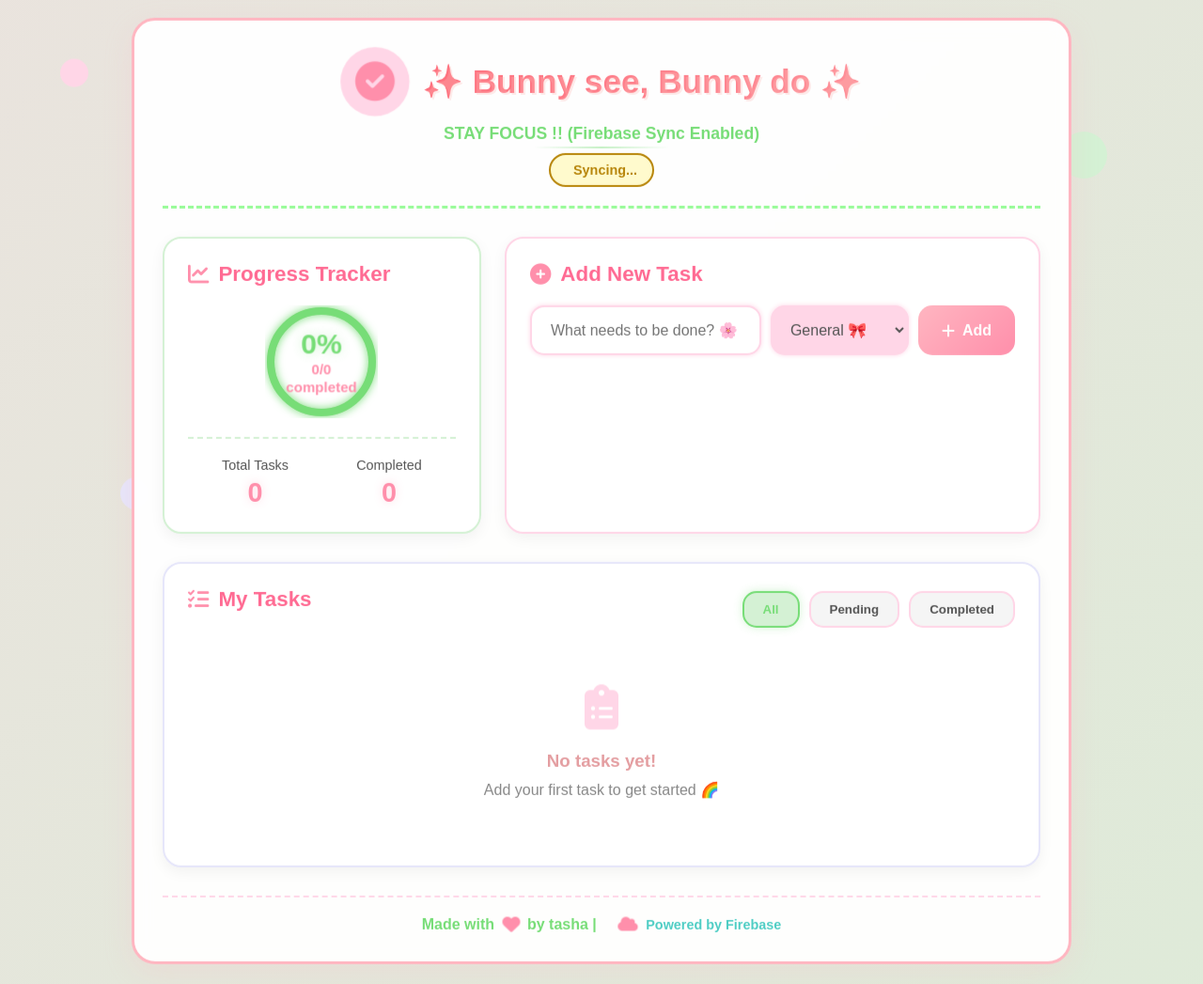
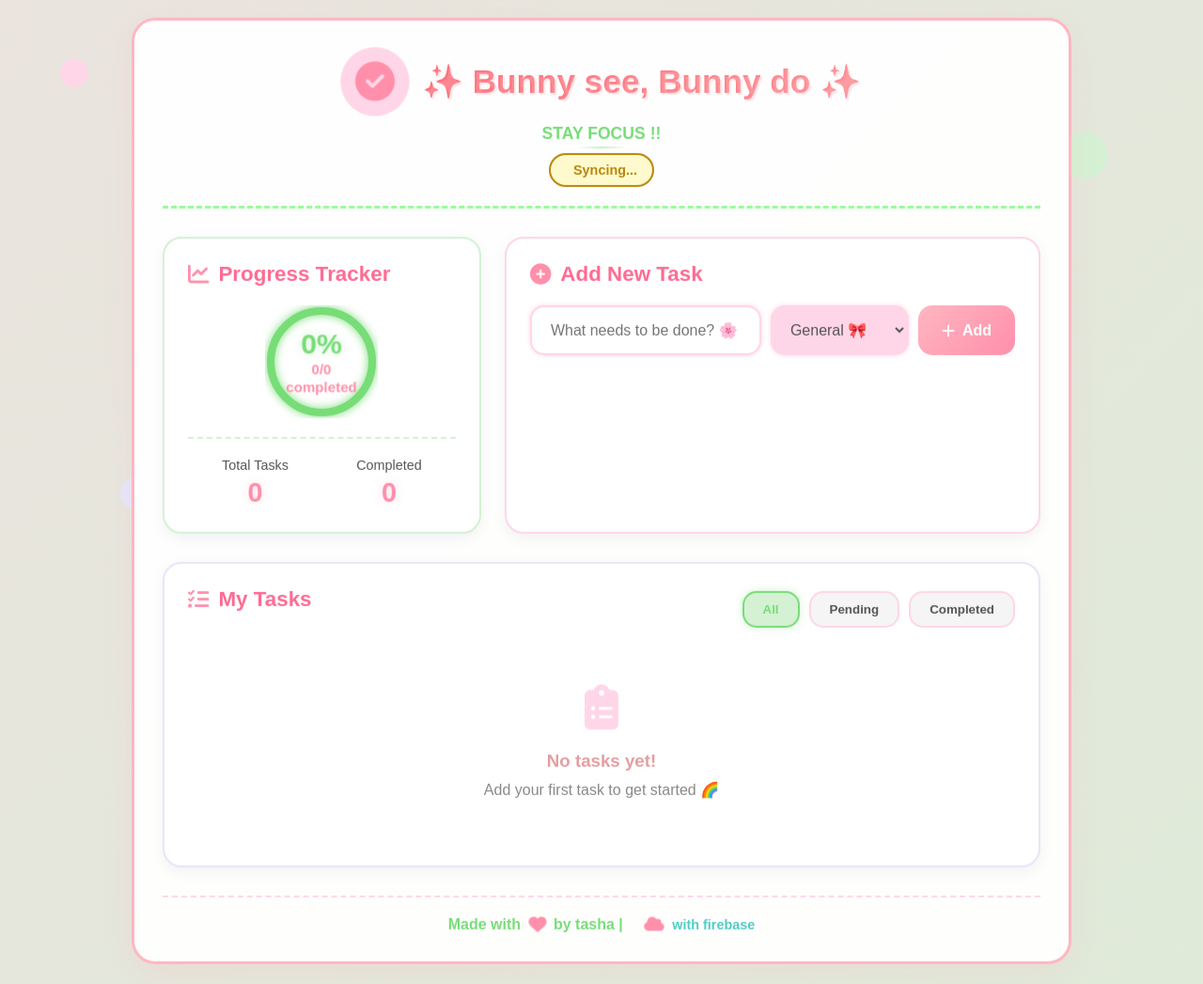
Before and after one commit to tasha404/todo-tracker, a plain HTML site: page frontend/index.html in a window 1280 px wide. Shown: the whole page at 94% size. Drawn offline with Linux system fonts and the light colour scheme; no server answers.

Commit message:
Remove Firebase Sync mention from subtitle

```diff
--- a/frontend/index.html
+++ b/frontend/index.html
@@ -19,7 +19,7 @@
                 <i class="fas fa-check-circle"></i>
                 <h1>✨ Bunny see, Bunny do ✨</h1>
             </div>
-            <p class="subtitle">STAY FOCUS !! (Firebase Sync Enabled)</p>
+            <p class="subtitle">STAY FOCUS !!</p>
             <div class="sync-status">
                 <span id="sync-status" class="sync-indicator">
                     <i class="fas fa-cloud"></i> Loading...
@@ -90,7 +90,7 @@
         </div>
 
         <footer>
-            <p>Made with <i class="fas fa-heart"></i> by tasha | <span class="footer-info"><i class="fas fa-cloud"></i> Powered by Firebase</span></p>
+            <p>Made with <i class="fas fa-heart"></i> by tasha | <span class="footer-info"><i class="fas fa-cloud"></i> with firebase</span></p>
         </footer>
     </div>
 
```
